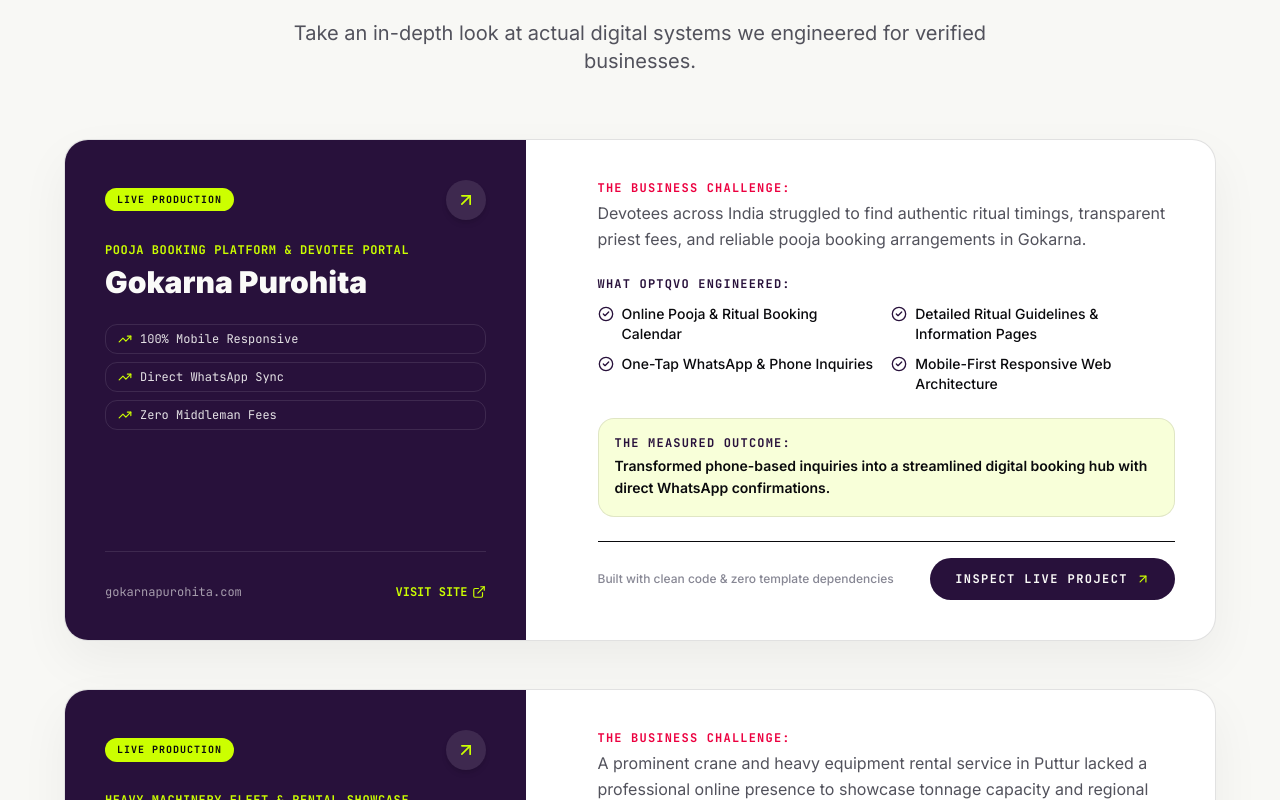
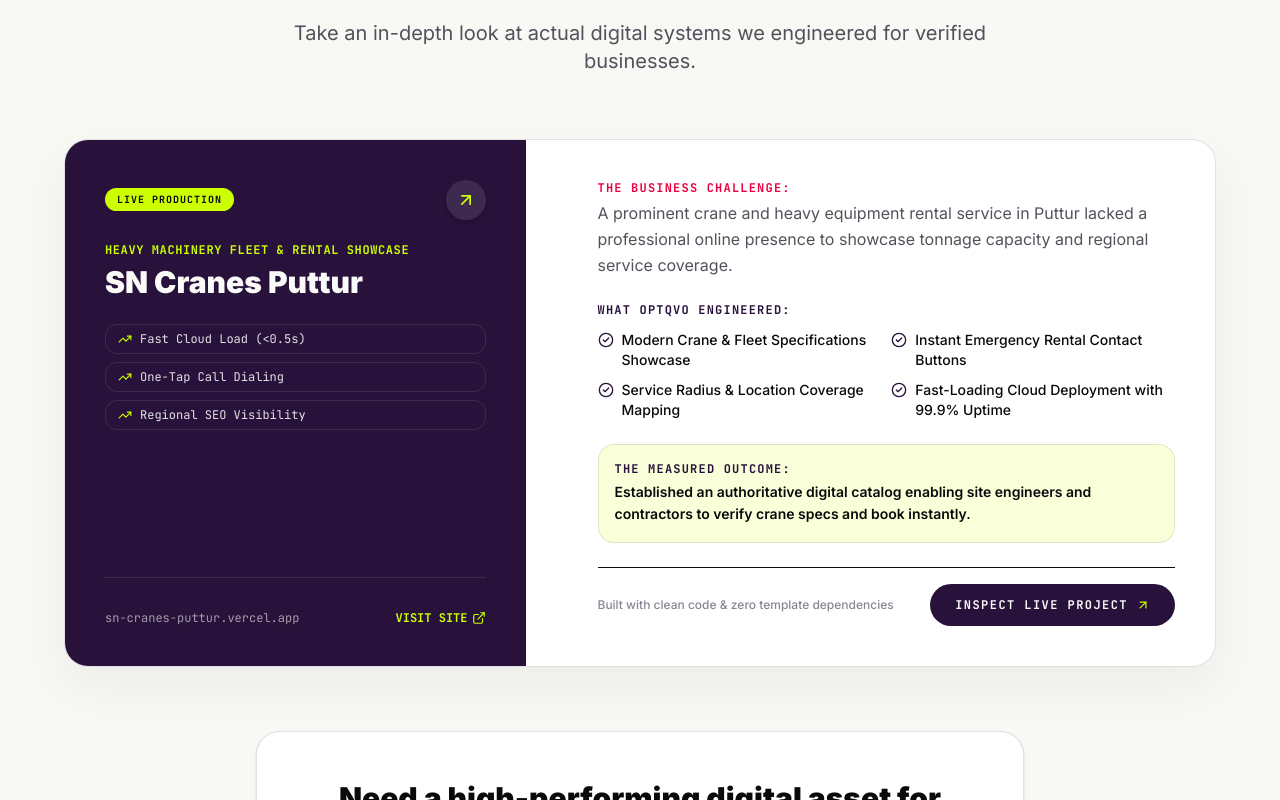
Before and after one commit to sampathkulal400-sketch/optqvo, a Next.js app: page / in a window 1280 px wide. Shown: the part 6100-6900 px from the top of the page. Built offline with nearby package versions, Linux system fonts and the light colour scheme.

Commit message:
Remove Gokarna Purohita project from portfolio

```diff
--- a/src/app/page.tsx
+++ b/src/app/page.tsx
@@ -44,7 +44,7 @@
         {/* 4. Custom Solutions: Dedicated Problem Solver Section */}
         <CustomSolutions onOpenEnquiry={handleOpenEnquiry} />
 
-        {/* 5. Our Work: Real Verified Projects (Gokarna Purohita & SN Cranes Puttur) */}
+        {/* 5. Our Work: Real Verified Projects (SN Cranes Puttur) */}
         <Portfolio onOpenEnquiry={handleOpenEnquiry} />
 
         {/* 6. About: Simple, Trustworthy Story */}
--- a/src/components/sections/Portfolio.tsx
+++ b/src/components/sections/Portfolio.tsx
@@ -18,26 +18,6 @@
 }
 
 const projects = [
-  {
-    id: "gokarna-purohita",
-    name: "Gokarna Purohita",
-    category: "Pooja Booking Platform & Devotee Portal",
-    url: "https://www.gokarnapurohita.com/",
-    domain: "gokarnapurohita.com",
-    tag: "LIVE PRODUCTION",
-    badgeColor: "bg-amber-100 text-amber-900 border-amber-300",
-    problem:
-      "Devotees across India struggled to find authentic ritual timings, transparent priest fees, and reliable pooja booking arrangements in Gokarna.",
-    whatWeBuilt: [
-      "Online Pooja & Ritual Booking Calendar",
-      "Detailed Ritual Guidelines & Information Pages",
-      "One-Tap WhatsApp & Phone Inquiries",
-      "Mobile-First Responsive Web Architecture",
-    ],
-    result:
-      "Transformed phone-based inquiries into a streamlined digital booking hub with direct WhatsApp confirmations.",
-    metrics: ["100% Mobile Responsive", "Direct WhatsApp Sync", "Zero Middleman Fees"],
-  },
   {
     id: "sn-cranes-puttur",
     name: "SN Cranes Puttur",
```
